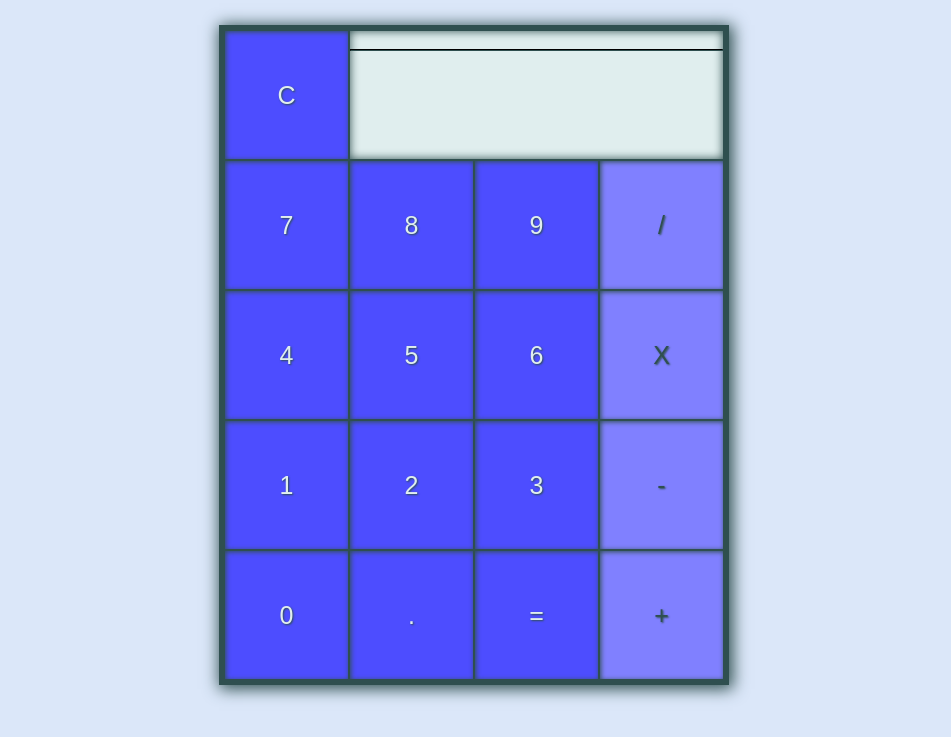
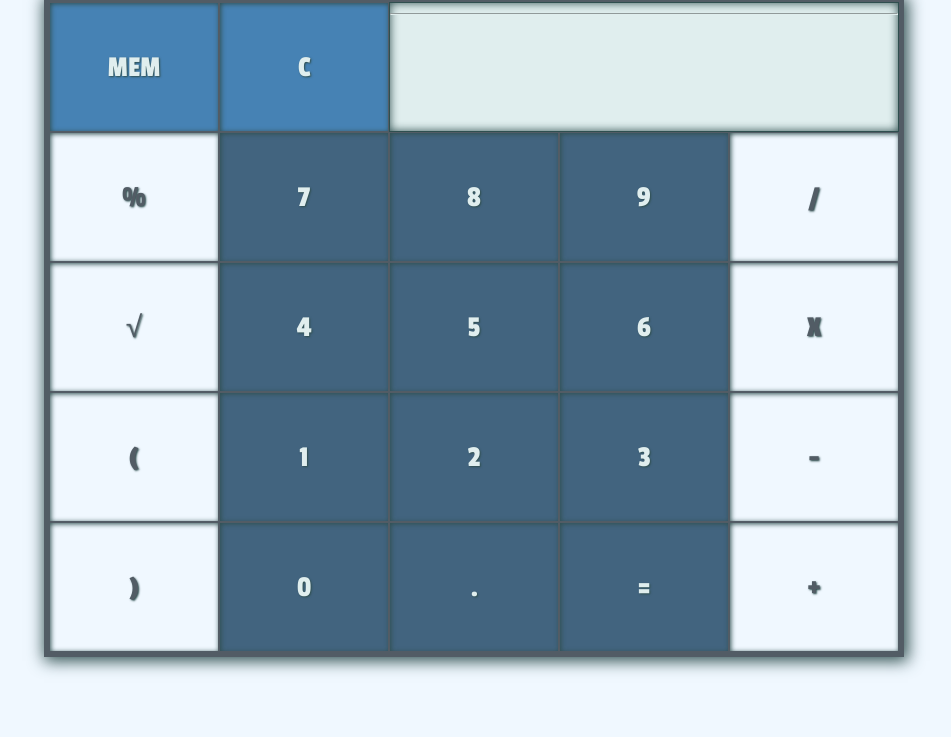
Before and after one commit to woolsox/calculator, a plain HTML site: page index.html in a window 1280 px wide. Shown: the part 63-800 px from the top of the page, without its empty margins (166-1117 px from the left). Drawn offline with Linux system fonts and the light colour scheme.

Commit message:
restyled the whole calc, added mem, sqrt, and parentheses buttons

```diff
--- a/index.html
+++ b/index.html
@@ -3,29 +3,34 @@
   <head>
     <title>Calculator</title>
     <link rel="icon" href="favicon.ico"/>
+    <link href="https://fonts.googleapis.com/css?family=Passion+One" rel="stylesheet">
     <link rel="stylesheet" type="text/css" href="style.css"/>
   </head>
   <body>
-    <h1>Super Cool Calculator</h1>
     <div id="calculator">
+      <button class="input memory">MEM</button>
       <button class="clear" value="C">C</button>
       <div class="display">
         <p class='display_value'></p>
         <hr />
         <p class='display_eval'></p>
       </div>
+      <button class="input operator" value="%">%</button>
       <button class="input number" value="7">7</button>
       <button class="input number" value="8">8</button>
       <button class="input number" value="9">9</button>
       <button class="input operator" value="/">/</button>
+      <button class="input operator sqRoot">√</button>
       <button class="input number" value="4">4</button>
       <button class="input number" value="5">5</button>
       <button class="input number" value="6">6</button>
       <button class="input operator" value="*">X</button>
+      <button class="input operator" value="(">(</button>
       <button class="input number" value="1">1</button>
       <button class="input number" value="2">2</button>
       <button class="input number" value="3">3</button>
       <button class="input operator" value="-">-</button>
+      <button class="input operator" value=")">)</button>
       <button class="input number" value="0">0</button>
       <button class="input number" value=".">.</button>
       <button class="evaluate" value="=">=</button>
--- a/main.js
+++ b/main.js
@@ -1,20 +1,31 @@
+// global variables
+
 let display = document.querySelector('.display_value');
 let displayEval = document.querySelector('.display_eval');
 let evaluation = [];
-let answer;
+let lastEval = [];
 
 // integer/operator input buttons
 
-let numberInput = document.querySelectorAll('.input');
+let input = document.querySelectorAll('.input');
 
-for (let i = 0; i < numberInput.length; i++) {
-   numberInput[i].addEventListener('click', function(){
+for (let i = 0; i < input.length; i++) {
+   input[i].addEventListener('click', function(){
       evaluation += this.value;
       display.innerHTML = evaluation;
-      console.log(evaluation);
-      console.log(evaluation.length);
    });
 }
+
+// square root button
+
+let sqRoot = document.querySelector('.sqRoot');
+
+sqRoot.addEventListener('click', function(){
+   let answer = (eval(evaluation));
+   displayEval.innerHTML = Math.sqrt(answer);
+   lastEval.push(display.innerHTML);
+   lastEval.push(displayEval.innerHTML);
+});
 
 // evalute button
 
@@ -22,8 +33,9 @@ let evaluate = document.querySelector('.evaluate');
 
 evaluate.addEventListener('click', function(){
    let answer = (eval(evaluation));
-   displayEval.innerHTML = '= ' + answer;
-   console.log(eval(evaluation));
+   displayEval.innerHTML = answer.toLocaleString({minimumFractionDigits: 2});;
+   lastEval.push(display.innerHTML);
+   lastEval.push(displayEval.innerHTML)
 });
 
 // clear button
@@ -34,7 +46,14 @@ clear.addEventListener('click', function(){
    evaluation = [];
    display.innerHTML = evaluation;
    displayEval.innerHTML = evaluation;
-   console.log(evaluation);
 });
 
-// number check
+// memory button
+
+let memory = document.querySelector('.memory');
+
+memory.addEventListener('click', function() {
+   display.innerHTML = lastEval[0];
+   displayEval.innerHTML = lastEval[1];
+   lastEval = [];
+});
--- a/style.css
+++ b/style.css
@@ -1,75 +1,95 @@
 body {
  margin: 0, auto;
- font-family: Helvetica, sans-serif;
- background-color: #dbe7f9;
- height: 750px;
-}
-
-h1 {
- text-align: center;
- margin-bottom: 30px;
+ background-color: #F0F8FF;
+ height: 700px;
 }
 
 #calculator {
  margin: auto;
+ margin-top: 60px;
  display: flex;
  justify-content: space-around;
  flex-direction: row;
  flex-wrap: wrap;
- width: 500px;
+ width: 850px;
  height: 650px;
  box-shadow: 2px 2px 15px 2px #2F4F4F;
- border: 5px solid #2F4F4F;
+ border: 5px solid #525C65;
 }
 
 #calculator button {
- font-size: 25px;
- border: 1px solid #2F4F4F;
- background-color: #4d4dff;
+ font-family: "Passion One", Helvetica, sans-serif;
+ font-size: 30px;
+ border: 1px solid #525C65;
+ background-color: #42647F;
  box-shadow: inset 1px 1px 5px #2F4F4F;
  text-shadow: 1px 1px 2px #2F4F4F;
  color: #E0EEEE;
- width: 25%;
+ width: 20%;
  height: 20%;
 }
 
+#calculator .clear {
+ background-color: #4682B4
+}
+
+#calculator .clear:focus {
+ background-color: #63B8FF
+}
+
+#calculator .memory:focus {
+ background-color: #63B8FF;
+}
+
+#calculator .memory {
+ background-color: #4682B4;
+}
+
+#calculator .modulo {
+ height: 20%;
+ width: 20%;
+}
+
+#calculator .sqroot {
+ height: 20%;
+ width: 20%;
+}
+
 #calculator .operator {
- background-color: #8080ff;
- color: #2F4F4F;
+ background-color: #F0F8FF;
+ color: #525C65;
 }
 
 .display {
+ font-family: "Passion One", Helvetica, sans-serif;
  border: 1px solid #2F4F4F;
  background-color: #E0EEEE;
  box-shadow: inset 0px 0px 10px #2F4F4F;
- width: 74.6%;
- height: 19.6%;
+ width: 59.75%;
+ height: 19.7%;
+ overflow: scroll;
 }
 
 .display_value {
  margin: 0;
  color: #2F4F4F;
- font-size: 20px;
+ font-size: 25px;
  text-align: right;
- padding-right: 20px;
- padding-left: 20px;
- padding-top: 10px;
+ padding: 5px 25px;
  word-wrap: break-word;
 }
 
 .display_eval {
  margin: 0;
- color: #4d4dff;
- font-size: 20px;
+ color: #4682B4;
+ font-size: 40px;
  text-align: right;
- padding-right: 20px;
- padding-left: 20px;
- padding-top: 10px;
+ padding: 5px 25px;
  word-wrap: break-word;
 }
 
 #calculator button:focus {
- background-color: #8080ff;
+ background-color: #63B8FF;
  outline: none;
 }
 
@@ -78,5 +98,6 @@ h1 {
 }
 
 .display hr {
- border-color: #2F4F4F;
+ margin: 0px;
+ border-color: #E0EEEE;
 }
```
